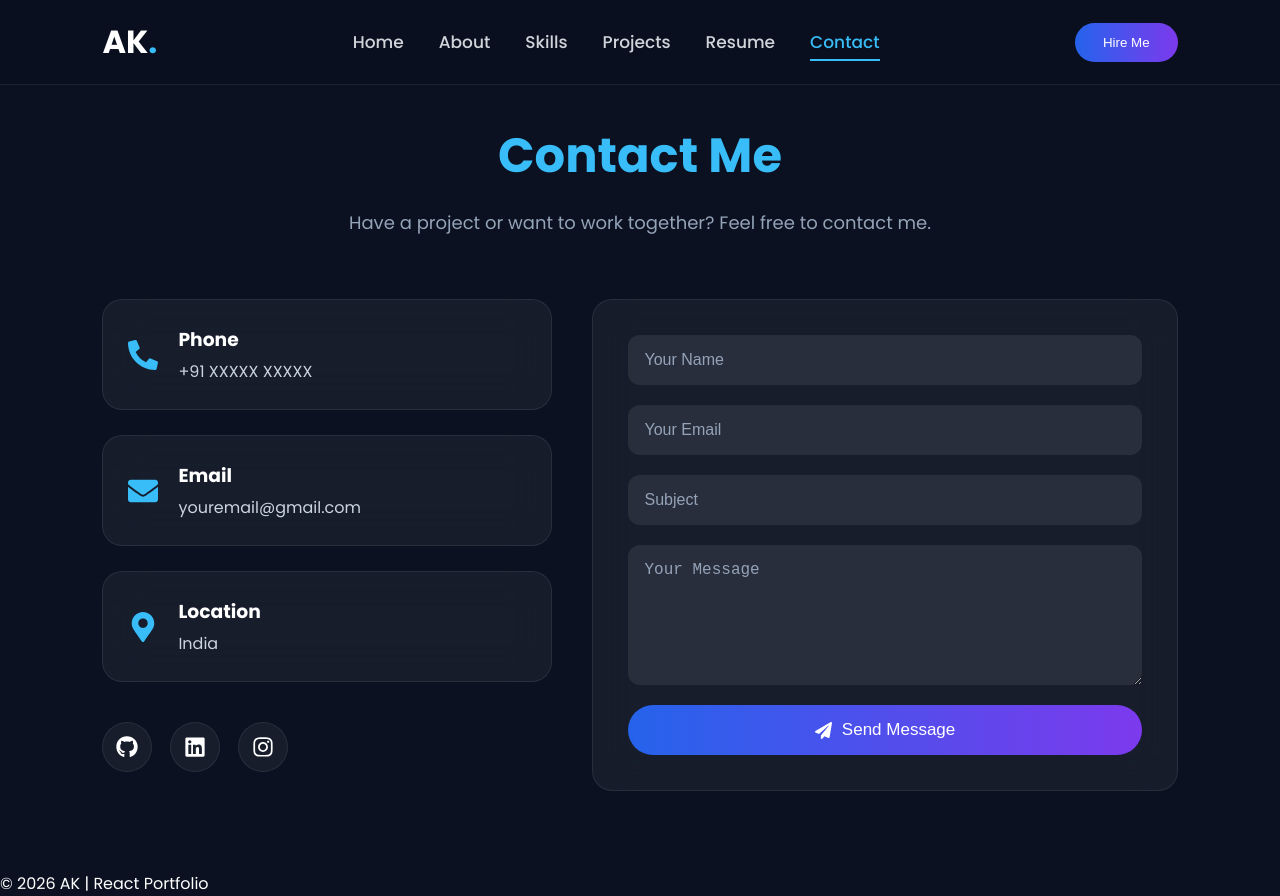
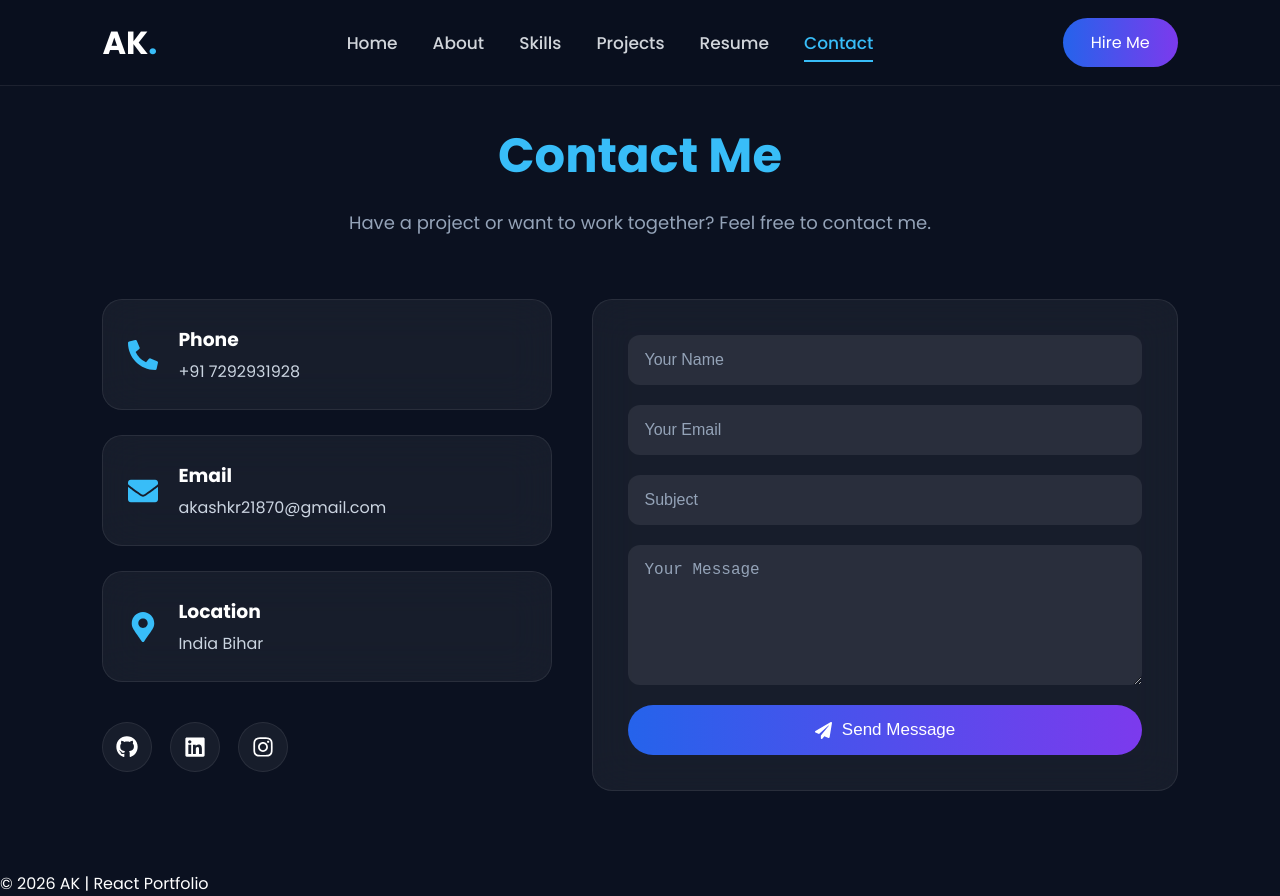
Before and after one commit to skyak191125/portfolio, a React (Vite) app: page /contact in a window 1280 px wide. Built offline with nearby package versions, Linux system fonts and the light colour scheme.

Commit message:
Update portfolio

```diff
--- a/src/components/Navbar.css
+++ b/src/components/Navbar.css
@@ -92,6 +92,9 @@ nav a.active::after{
     width:100%;
 }
 
+
+
+
 .hire-btn{
 
     padding:12px 28px;
@@ -106,7 +109,11 @@ nav a.active::after{
     background:linear-gradient(90deg,#2563eb,#7c3aed);
 
     transition:.35s;
+    text-decoration: none;
 }
+
+
+
 
 .hire-btn:hover{
 
--- a/src/components/Navbar.jsx
+++ b/src/components/Navbar.jsx
@@ -54,9 +54,11 @@ function Navbar() {
 
       </nav>
 
-      <button className="hire-btn" onClick={handleHireMe}>
+      {/* <button className="hire-btn" onClick={handleHireMe}  >
   Hire Me
-</button>
+</button> */}
+
+<a href="tel:+917292931928" className="hire-btn"> Hire Me</a>
       {/* Mobile Icon */}
 
       <div
--- a/src/pages/Contact.jsx
+++ b/src/pages/Contact.jsx
@@ -88,7 +88,7 @@ function Contact() {
             <FaPhoneAlt />
             <div>
               <h3>Phone</h3>
-              <p>+91 XXXXX XXXXX</p>
+              <p>+91 7292931928</p>
             </div>
           </div>
 
@@ -96,7 +96,7 @@ function Contact() {
             <FaEnvelope />
             <div>
               <h3>Email</h3>
-              <p>youremail@gmail.com</p>
+              <p>akashkr21870@gmail.com</p>
             </div>
           </div>
 
@@ -104,7 +104,7 @@ function Contact() {
             <FaMapMarkerAlt />
             <div>
               <h3>Location</h3>
-              <p>India</p>
+              <p>India Bihar </p>
             </div>
           </div>
 
```
